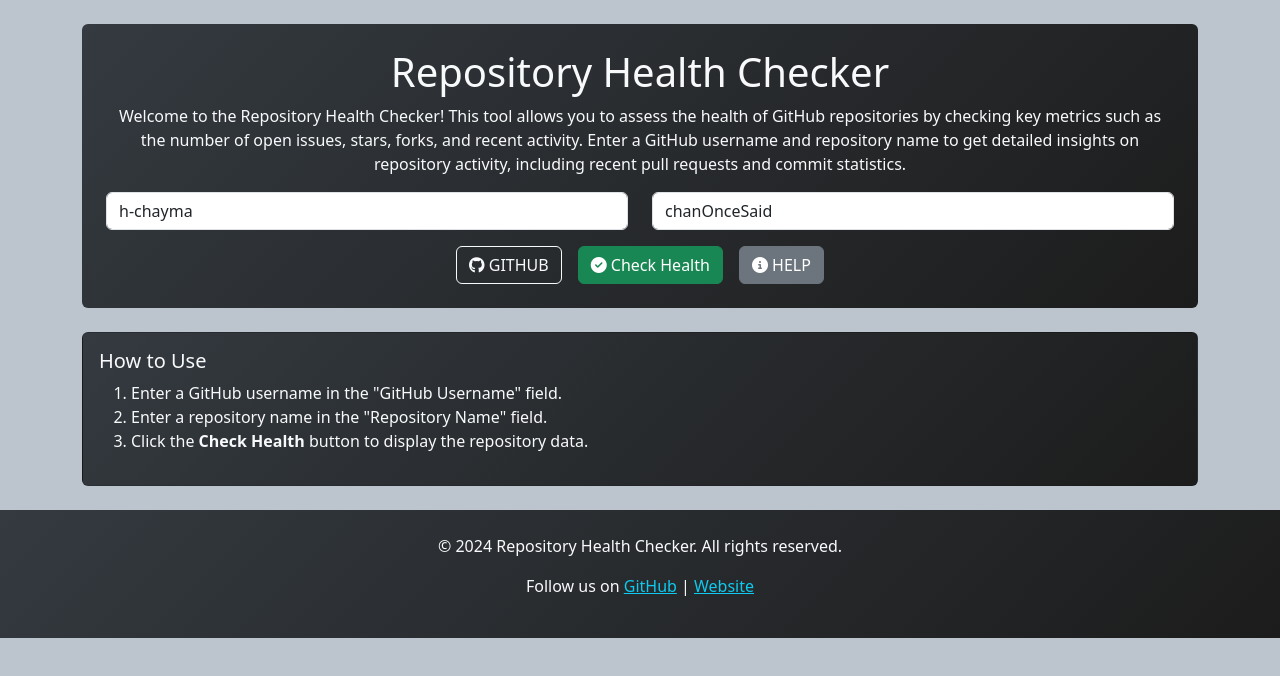
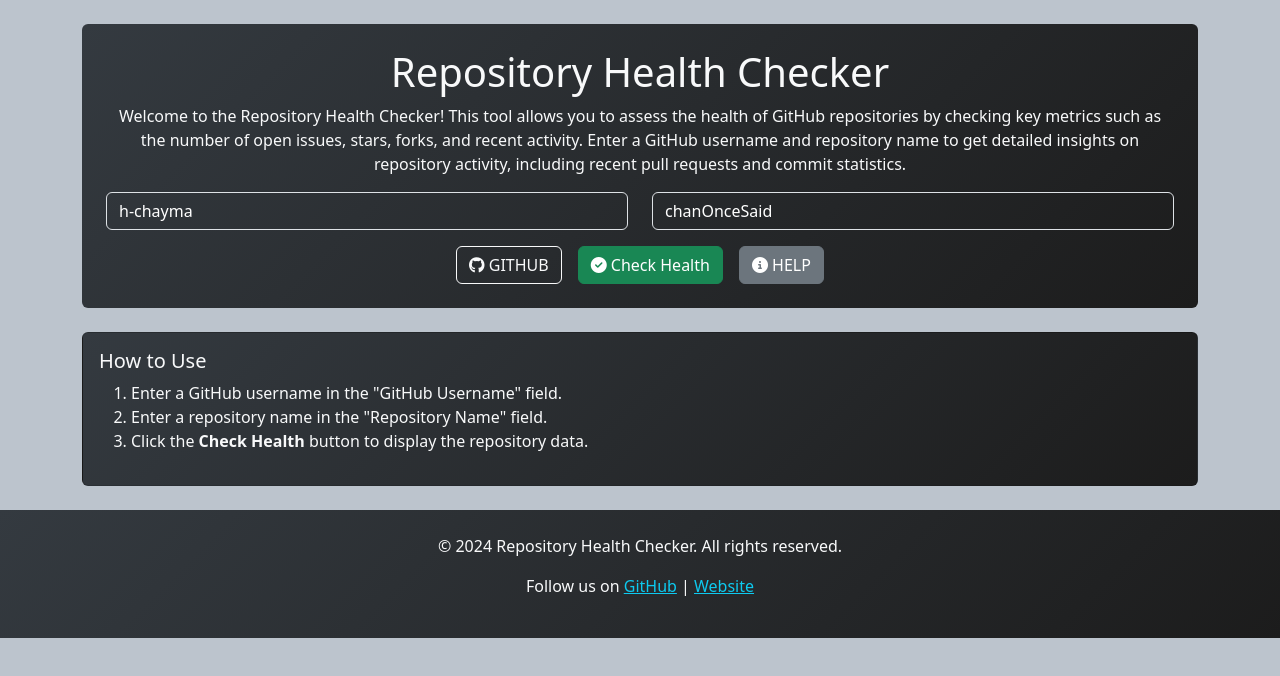
Before and after one commit to h-chayma/github-health-checker, an Angular app: page / in a window 1280 px wide. Shown: the top 676 px of the page. Built offline with nearby package versions, Linux system fonts and the light colour scheme.

Commit message:
css changes commit

```diff
--- a/src/app/app.component.css
+++ b/src/app/app.component.css
@@ -35,3 +35,8 @@ footer,
 .btn-close {
     filter: brightness(0) invert(1);
 }
+
+.form-control {
+    background-color: transparent;
+    color: white;
+}
--- a/src/app/app.component.html
+++ b/src/app/app.component.html
@@ -47,7 +47,7 @@
     </div>
   </div>
 
-  <div *ngIf="repository" class="row">
+  <div *ngIf="repository && !errorMessage" class="row">
     <div class="col-md-12 mb-4">
       <div class="card text-light bg-dark rounded">
         <div class="card-body">
@@ -118,7 +118,7 @@
           <h5 class="card-title">
             <i class="fas fa-code-branch"></i> Recent Pull Requests
           </h5>
-          <ul class="list-group list-group-flush">
+          <ul class="list-group list-group-flush" *ngIf="pullRequests.length > 0; else noPullRequests">
             <li class="list-group-item bg-dark text-light" *ngFor="let pr of pullRequests | slice:0:4">
               #{{ pr.number }} - {{ pr.title }}
               <span class="badge float-end" [ngClass]="{
@@ -127,6 +127,9 @@
                           }">{{ pr.state | titlecase }}</span>
             </li>
           </ul>
+          <ng-template #noPullRequests>
+            <p class="text-light">No recent pull requests found.</p>
+          </ng-template>
         </div>
       </div>
     </div>
```
